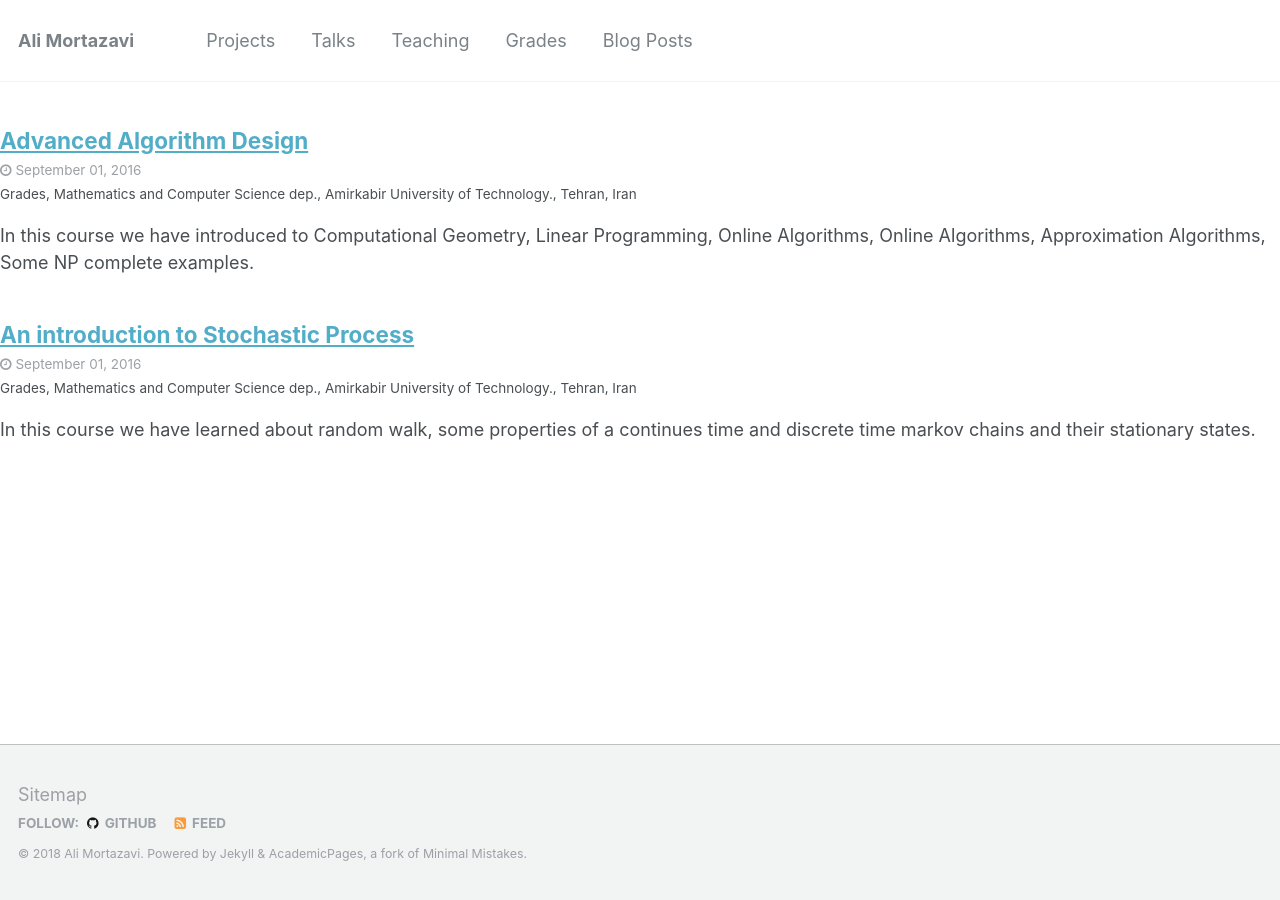
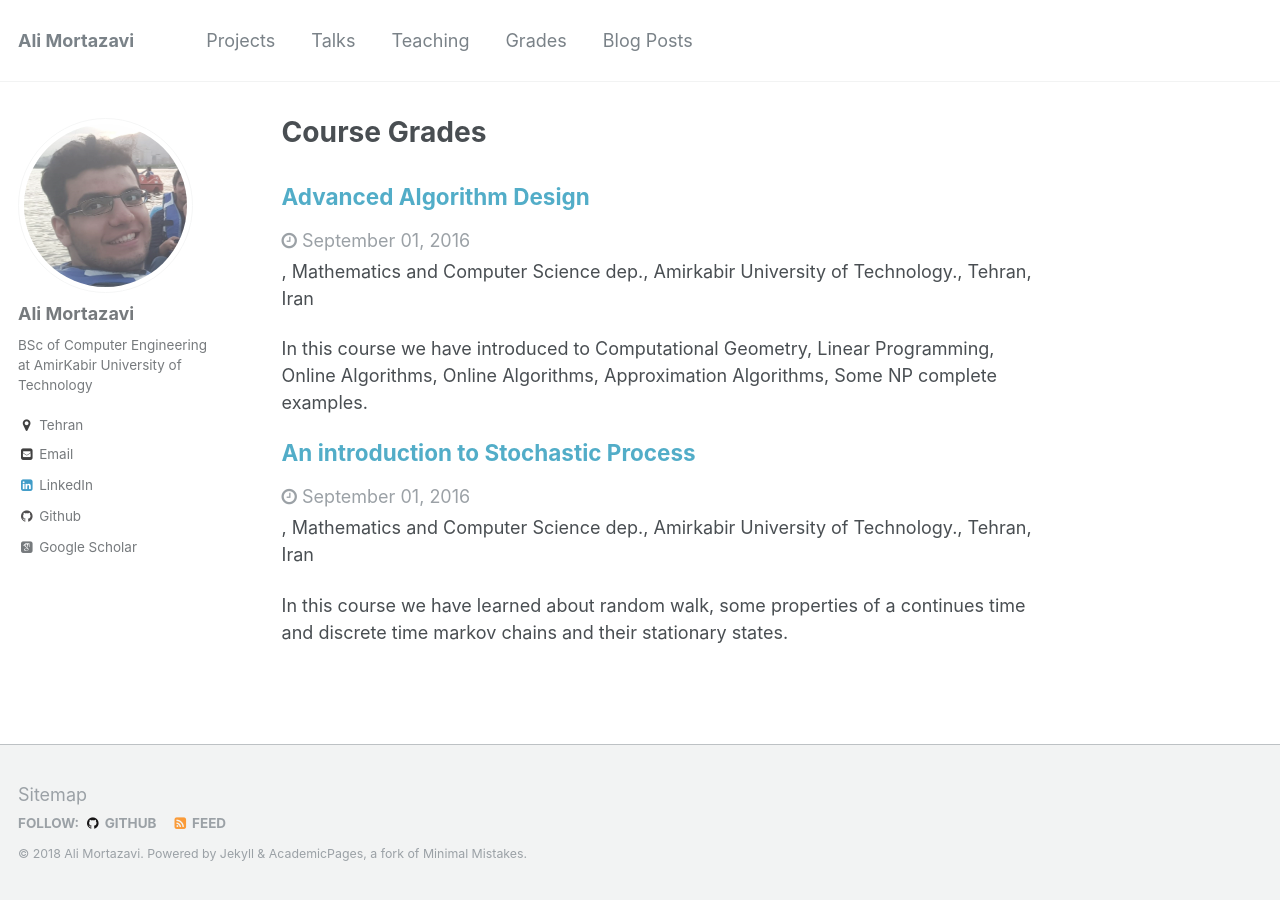
Before and after one commit to AliMorty/AliMorty.github.io, a Jekyll site: the page built from _pages/grades.html, in a window 1280 px wide. Built offline with Jekyll 4.4.1, drawn with Linux system fonts in a browser that asks for light colours; some web fonts are replaced.

Commit message:
new things

```diff
--- a/_grades/2016-09-01-grade-2.md
+++ b/_grades/2016-09-01-grade-2.md
@@ -2,7 +2,6 @@
 title: "Advanced Algorithm Design"
 teacher: "Dr. Rahmati"
 collection: grades
-type: "Grades"
 permalink: /grades/2016-grade-1
 venue: "Mathematics and Computer Science dep., Amirkabir University of Technology."
 date: Sept 2016
--- /dev/null
+++ b/_layouts/grade.html
@@ -0,0 +1,78 @@
+---
+layout: default
+---
+
+{% include base_path %}
+
+{% if (page.header.overlay_color or page.header.overlay_image) or page.header.image %}
+  {% include page__hero.html %}
+{% endif %}
+
+{% if page.url != "/" and site.breadcrumbs %}
+  {% unless paginator %}
+    {% include breadcrumbs.html %}
+  {% endunless %}
+{% endif %}
+
+<div id="main" role="main">
+  {% include sidebar.html %}
+
+  <article class="page" itemscope itemtype="http://schema.org/CreativeWork">
+    {% if page.title %}<meta itemprop="headline" content="{{ page.title | markdownify | strip_html | strip_newlines | escape_once }}">{% endif %}
+    {% if page.excerpt %}<meta itemprop="description" content="{{ page.excerpt | markdownify | strip_html | strip_newlines | escape_once }}">{% endif %}
+    {% if page.date %}<meta itemprop="datePublished" content="{{ page.date | date: "%B %d, %Y" }}">{% endif %}
+    {% if page.modified %}<meta itemprop="dateModified" content="{{ page.modified | date: "%B %d, %Y" }}">{% endif %}
+
+    <div class="page__inner-wrap">
+      {% unless page.header.overlay_color or page.header.overlay_image %}
+        <header>
+          {% if page.title %}<h1 class="page__title" itemprop="headline">{{ page.title | markdownify | remove: "<p>" | remove: "</p>" }}</h1>{% endif %}
+          {% if page.read_time %}
+            <p class="page__meta"><i class="fa fa-clock-o" aria-hidden="true"></i> {% include read-time.html %}</p>
+          {% endif %}
+        {% if page.modified %}
+          <p class="page__date"><strong><i class="fa fa-fw fa-calendar" aria-hidden="true"></i>Date:</strong> <time datetime="{{ page.modified | date: "%Y-%m-%d" }}">{{ page.modified | date: "%B %d, %Y" }}</time></p>
+        {% elsif page.date %}
+          <p class="page__date"><strong><i class="fa fa-fw fa-calendar" aria-hidden="true"></i>Date:</strong> <time datetime="{{ page.date | date_to_xmlschema }}">{{ page.date | date: "%B %d, %Y" }}</time></p>
+        {% endif %}
+        {% if page.talk_type %}<p>{{page.talk_type}} at {{ page.venue }},  {{page.location}} {% endif %}
+
+        </header>
+      {% endunless %}
+
+      <section class="page__content" itemprop="text">
+        {{ content }}
+        {% if page.link %}<div><a href="{{ page.link }}" class="btn">{{ site.data.ui-text[site.locale].ext_link_label | default: "Direct Link" }}</a></div>{% endif %}
+      </section>
+
+      <footer class="page__meta">
+        {% if site.data.ui-text[site.locale].meta_label %}
+          <h4 class="page__meta-title">{{ site.data.ui-text[site.locale].meta_label }}</h4>
+        {% endif %}
+        {% include page__taxonomy.html %}
+      </footer>
+
+      {% if page.share %}{% include social-share.html %}{% endif %}
+
+      {% include post_pagination.html %}
+    </div>
+
+    {% if site.comments.provider and page.comments %}
+      {% include comments.html %}
+    {% endif %}
+  </article>
+
+  {% comment %}<!-- only show related on a post page when not disabled -->{% endcomment %}
+  {% if page.id and page.related and site.related_posts.size > 0 %}
+    <div class="page__related">
+      {% if site.data.ui-text[site.locale].related_label %}
+        <h4 class="page__related-title">{{ site.data.ui-text[site.locale].related_label | default: "You May Also Enjoy" }}</h4>
+      {% endif %}
+      <div class="grid__wrapper">
+        {% for post in site.related_posts limit:4 %}
+          {% include archive-single.html type="grid" %}
+        {% endfor %}
+      </div>
+    </div>
+  {% endif %}
+</div>
--- a/_pages/grades.html
+++ b/_pages/grades.html
@@ -1,5 +1,5 @@
 ---
-layout: default
+layout: grade
 title: "Course Grades"
 permalink: /grades/
 author_profile: true
--- a/_pages/talks.html
+++ b/_pages/talks.html
@@ -1,5 +1,5 @@
 ---
-layout: taxonomy
+layout: talk
 title: "Talks and Presentations"
 permalink: /talks/
 author_profile: true
```
Also changed, not shown: _grades/2016-09-01-grade-1.md (+0 -1 lines).
